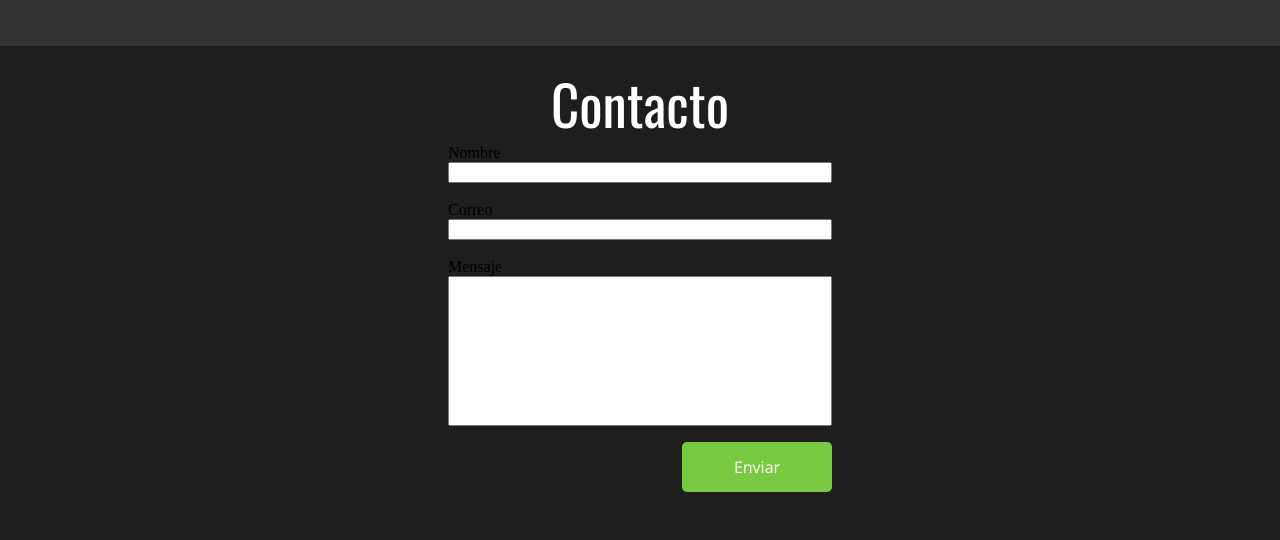
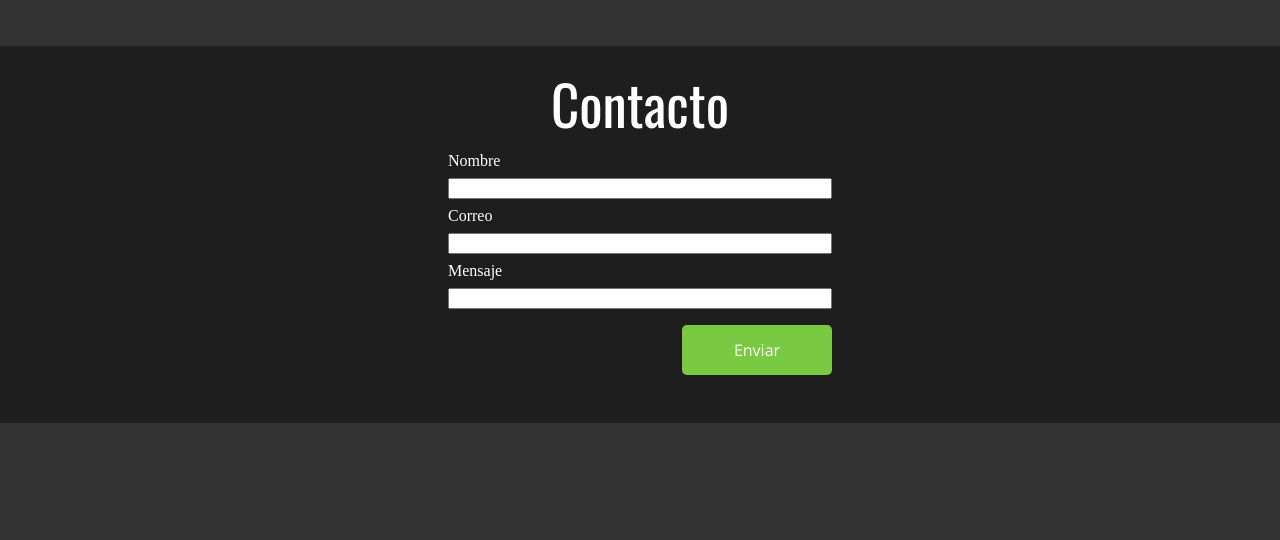
Before and after one commit to wfercanas/Accessibility, a plain HTML site: page index.html in a window 1280 px wide. Shown: the part 1458-1998 px from the top of the page. After the commit the page ends 1881 px from the top, so only its background shows below. Drawn offline with nearby package versions, Linux system fonts and the light colour scheme.

Commit message:
add/ fix color contrast

```diff
--- a/index.html
+++ b/index.html
@@ -119,9 +119,12 @@
     <footer id="contacto" class="contact-section">
       <h2 class="header">Contacto</h2>
       <form class="form-container">
-        Nombre<input type="text" aria-label="Name input" /> <br />
-        Correo<input type="text" aria-label="Email input" /> <br />
-        <div class="message-input">Mensaje<input type="text" /> <br /></div>
+        <label for="name">Nombre</label>
+        <input type="text" aria-label="Name input" id="name" />
+        <label for="email">Correo</label>
+        <input type="text" aria-label="Email input" id="email" />
+        <label for="message">Mensaje</label>
+        <input type="text" id="message" class="message-input" />
         <button class="send-button">Enviar</button>
       </form>
     </footer>
--- a/styles.css
+++ b/styles.css
@@ -92,11 +92,6 @@ nav {
   width: 100%;
 }
 
-.nav-item a {
-  text-decoration: none;
-  color: var(--blanco);
-}
-
 .nav-item {
   align-items: center;
   border-radius: 5px;
@@ -105,15 +100,23 @@ nav {
   height: 30px;
   justify-content: center;
   width: 33%;
+  color: var(--blanco);
 }
 
 .nav-item:hover {
   background-color: var(--verde);
+  color: var(--gris-oscuro);
+}
+
+.nav-item a {
+  text-decoration: none;
+  color: inherit;
 }
 
 .intro {
   margin: 24px 196px 0;
   font-family: var(--secondary-font);
+  color: var(--blanco);
 }
 
 .social-media {
@@ -204,7 +207,11 @@ nav {
 
 .message-input input {
   height: 150px;
-  margin-bottom: 16px;
+}
+
+label {
+  color: var(--blanco);
+  margin: 0.5rem 0;
 }
 
 input {
@@ -221,7 +228,7 @@ input {
   display: flex;
   height: 50px;
   justify-content: center;
-  margin-bottom: 48px;
+  margin: 16px 0 48px;
   width: 150px;
   margin-left: auto;
   font-size: 16px;
```
